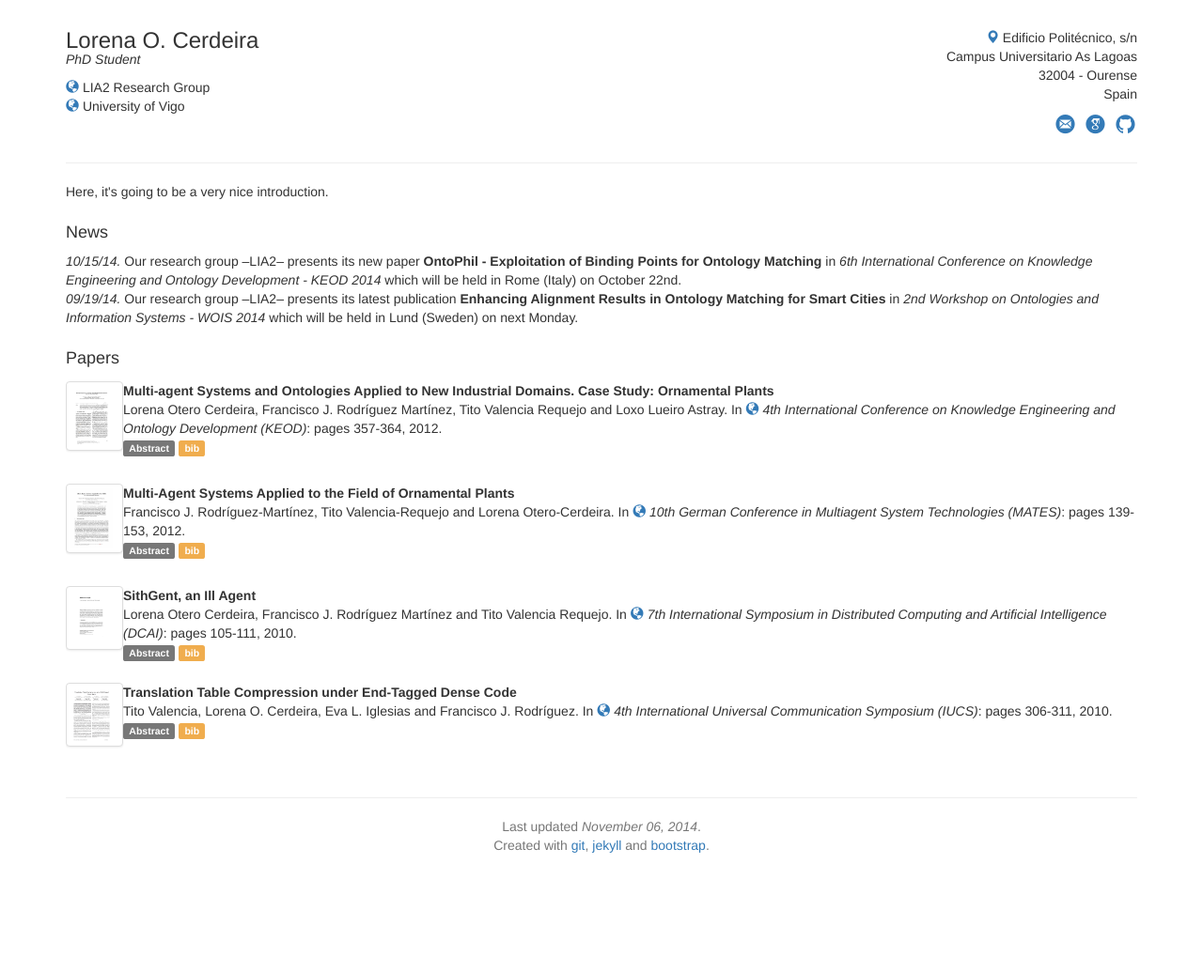
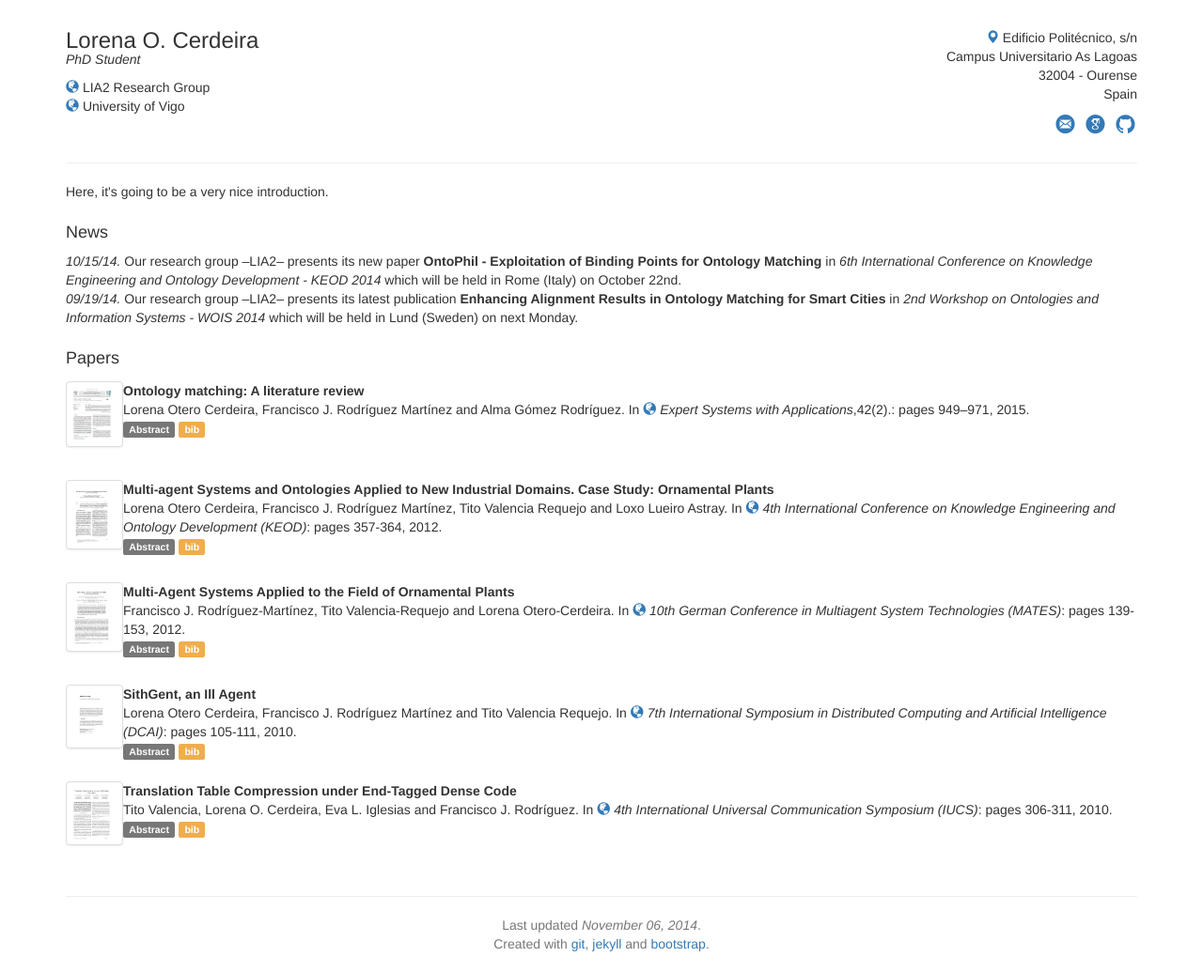
Before and after one commit to locerdeira/locerdeira.github.com, a Jekyll site: the page built from index.html, in a window 1280 px wide. Shown: the whole page at 94% size. Built offline with Jekyll 4.4.1, drawn with Linux system fonts in a browser that asks for light colours; nearby versions of some CDN libraries; before the commit the page ends 930 px from its top, so only the background shows below that.

Commit message:
New pubs

```diff
--- a/_data/paper-list.yml
+++ b/_data/paper-list.yml
@@ -103,3 +103,31 @@
     the plant producers. A description of the ontologies that these agents use to interact
     is also provided. In the final section some relevant issues detected and conclusions
     will be presented.</p>
+
+- layout: paper
+  selected: y
+  paper-type: article
+  label: 2015_EXPSYS
+  year: 2015
+  month: 02
+  img: 2015_EXPSYS.jpg
+  bib: 2015_EXPSYS.bib
+  title: "Ontology matching: A literature review"
+  authors: Lorena Otero Cerdeira, Francisco J. Rodríguez Martínez and Alma Gómez Rodríguez
+  journal: Expert Systems with Applications
+  volume: 42
+  number: 2
+  pages: 949–971
+  doc-url: http://www.sciencedirect.com/science/article/pii/S0957417414005144
+  journal-url: http://www.sciencedirect.com/science/journal/09574174/42/1
+  abstract: >
+    <p>The amount of research papers published nowadays related to ontology matching is remarkable
+    and we believe that reflects the growing interest of the research community. However, for new
+    practitioners that approach the field, this amount of information might seem overwhelming.
+    Therefore, the purpose of this work is to help in guiding new practitioners get a general idea
+    on the state of the field and to determine possible research lines.
+    To do so, we first perform a literature review of the field in the last decade by means of an
+    online search. The articles retrieved are sorted using a classification framework that we propose,
+    and the different categories are revised and analyzed. The information in this review is extended
+    and supported by the results obtained by a survey that we have designed and conducted among
+    the practitioners.</p>
--- a/_includes/paper.html
+++ b/_includes/paper.html
@@ -19,7 +19,13 @@
         		{% endif %}
 				<em>{{ include.paper.booktitle }}</em>{% if include.paper.pages %}: pages {{ include.paper.pages }}{% endif %}{% if include.paper.year %}, {{ include.paper.year }}.{% endif %}
 			{% when "article" %}
-
+                In
+                {% if include.paper.journal-url %}
+                    <a href="{{ include.paper.journal-url}}" target="_blank">
+                        <span class="glyphicon glyphicon-globe"></span>
+                    </a>
+                {% endif %}
+                <em>{{ include.paper.journal }}</em>{% if paper.volume %},{{ paper.volume }}{% if paper.number %}({{ paper.number }}){% endif %}.{% endif %}{% if include.paper.pages %}: pages {{ include.paper.pages }}{% endif %}{% if include.paper.year %}, {{ include.paper.year }}.{% endif %}
 		{% endcase %}
         <br/>
         <!--ABSTRACT-->
--- /dev/null
+++ b/bib/2015_EXPSYS.bib
@@ -0,0 +1,17 @@
+@article{Cerdeira2015,
+title = "Ontology matching: A literature review ",
+journal = "Expert Systems with Applications ",
+volume = "42",
+number = "2",
+pages = "949 - 971",
+year = "2015",
+note = "",
+issn = "0957-4174",
+doi = "http://dx.doi.org/10.1016/j.eswa.2014.08.032",
+url = "http://www.sciencedirect.com/science/article/pii/S0957417414005144",
+author = "Lorena Otero-Cerdeira and Francisco J. Rodríguez-Martínez and Alma Gómez-Rodríguez",
+keywords = "Ontology matching",
+keywords = "Literature review",
+keywords = "Classification framework",
+keywords = "User survey "
+}
```
Also changed, not shown: img/paper/2015_EXPSYS.jpg (added).
